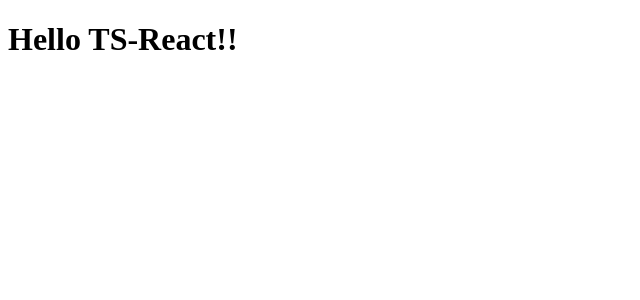
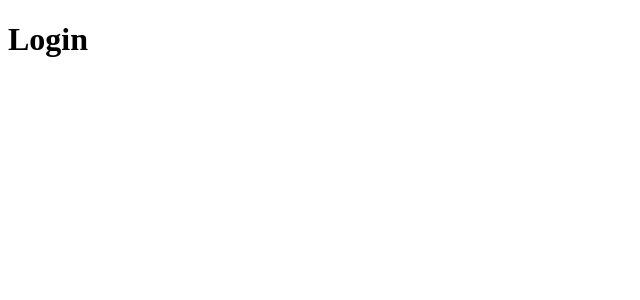
Before and after one commit to KEY60228/ReactSplash, a React app in the folder src/front/: page /login in a window 1280 px wide. Shown: the top 300 px of the page, without its empty margins (0-640 px from the left). Built offline with nearby package versions, Linux system fonts and the light colour scheme.

Commit message:
Install React Router

```diff
--- a/src/front/src/components/App.tsx
+++ b/src/front/src/components/App.tsx
@@ -1,9 +1,19 @@
 import React from 'react'
+import ReactDOM from 'react-dom'
+import { BrowserRouter, Switch, Route } from 'react-router-dom'
+
+import PhotoList from './PhotoList'
+import Login from './Login'
 
 const App = () => {
   return (
     <>
-      <h1>Hello TS-React!!</h1>
+      <BrowserRouter>
+        <Switch>
+          <Route path="/" exact children={<PhotoList />}/>
+          <Route path="/login" children={<Login />}/>
+        </Switch>
+      </BrowserRouter>
     </>
   )
 }
--- /dev/null
+++ b/src/front/src/components/Login.tsx
@@ -0,0 +1,12 @@
+import React from 'react'
+import ReactDOM from 'react-dom'
+
+const Login = () => {
+  return (
+    <>
+      <h1>Login</h1>
+    </>
+  )
+}
+
+export default Login
--- /dev/null
+++ b/src/front/src/components/PhotoList.tsx
@@ -0,0 +1,12 @@
+import React from 'react'
+import ReactDOM from 'react-dom'
+
+const PhotoList = () => {
+  return (
+    <>
+      <h1>Photo List</h1>
+    </>
+  )
+}
+
+export default PhotoList
```
